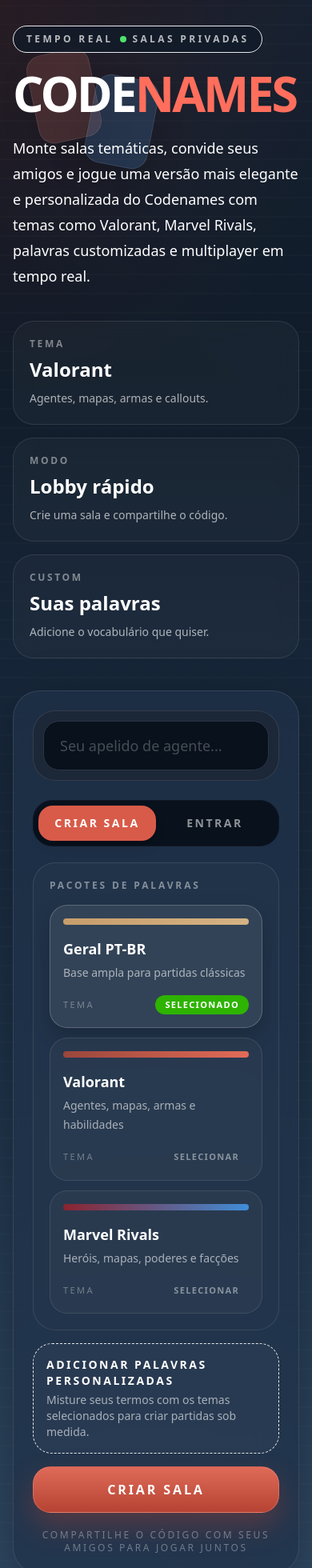
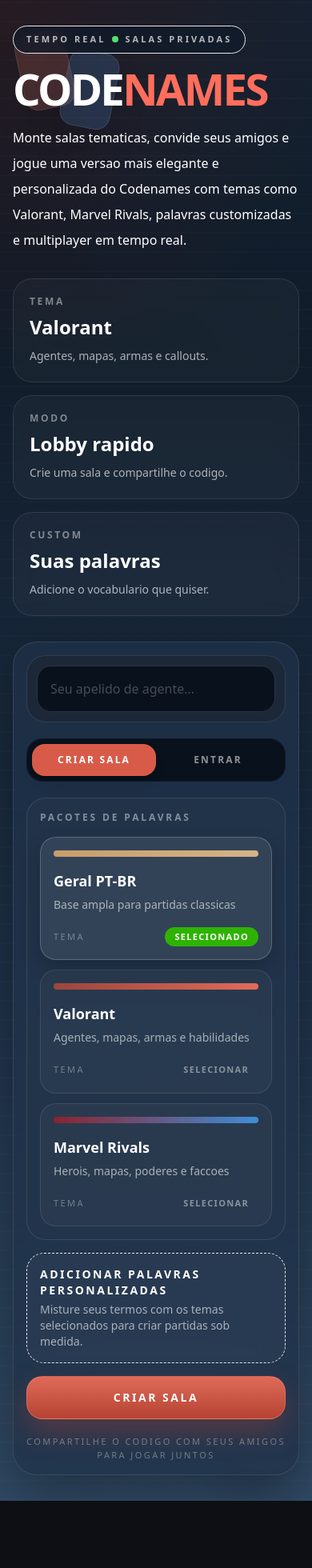
Before and after one commit to cristianolimapsd-stack/codename, a Next.js app: page / in a window 390 px wide. Shown: the top 1960 px of the page at 80% size. After the commit the page ends 1876 px from the top, so only its background shows below. Built offline with nearby package versions, Linux system fonts and the light colour scheme; no server answers.

Commit message:
Update page.tsx

```diff
--- a/app/page.tsx
+++ b/app/page.tsx
@@ -96,7 +96,7 @@
 
   const handleJoin = async () => {
     if (!name.trim()) return setError('Digite seu nome!')
-    if (!joinCode.trim()) return setError('Digite o código da sala!')
+    if (!joinCode.trim()) return setError('Digite o codigo da sala!')
 
     setLoading(true)
     setError('')
@@ -110,7 +110,7 @@
         .eq('id', roomId)
         .single()
 
-      if (roomErr || !data) throw new Error('Sala não encontrada!')
+      if (roomErr || !data) throw new Error('Sala nao encontrada!')
 
       const playerId = crypto.randomUUID()
       localStorage.setItem(`codenames_player_${roomId}`, JSON.stringify({ id: playerId, name }))
@@ -137,32 +137,32 @@
       <div className="absolute inset-0 bg-[repeating-linear-gradient(0deg,rgba(255,255,255,0.04)_0,rgba(255,255,255,0.04)_2px,transparent_2px,transparent_24px)] opacity-40" />
       <div className="absolute inset-0 bg-[radial-gradient(circle_at_top_left,rgba(232,83,74,0.12),transparent_24%),radial-gradient(circle_at_top_right,rgba(74,144,217,0.12),transparent_24%),radial-gradient(circle_at_bottom_center,rgba(255,255,255,0.04),transparent_35%)]" />
 
-      <div className="absolute left-10 top-16 h-28 w-20 rotate-[-12deg] rounded-[20px] border border-white/10 bg-[#cf6d59]/20 shadow-2xl" />
-      <div className="absolute left-28 top-24 h-28 w-20 rotate-[11deg] rounded-[20px] border border-white/10 bg-[#4b90d8]/20 shadow-2xl" />
-      <div className="absolute bottom-16 right-20 h-28 w-20 rotate-[10deg] rounded-[20px] border border-white/10 bg-[#c8c09a]/18 shadow-2xl" />
+      <div className="absolute left-6 top-10 h-24 w-16 rotate-[-12deg] rounded-[18px] border border-white/10 bg-[#cf6d59]/20 shadow-2xl sm:left-10 sm:top-16 sm:h-28 sm:w-20" />
+      <div className="absolute left-20 top-16 h-24 w-16 rotate-[11deg] rounded-[18px] border border-white/10 bg-[#4b90d8]/20 shadow-2xl sm:left-28 sm:top-24 sm:h-28 sm:w-20" />
+      <div className="absolute bottom-10 right-8 h-24 w-16 rotate-[10deg] rounded-[18px] border border-white/10 bg-[#c8c09a]/18 shadow-2xl sm:bottom-16 sm:right-20 sm:h-28 sm:w-20" />
 
       <div className="relative mx-auto flex min-h-screen w-full max-w-[1400px] items-center px-4 py-8 sm:px-6 lg:px-8">
-        <div className="grid w-full items-center gap-10 lg:grid-cols-[1.1fr_520px]">
+        <div className="grid w-full items-center gap-8 lg:grid-cols-[1.05fr_520px]">
           <section className="max-w-[680px]">
-            <div className="mb-6 inline-flex items-center gap-2 rounded-full border border-white/12 bg-[#0f1b28]/70 px-4 py-2 text-xs font-black uppercase tracking-[0.28em] text-white/70 backdrop-blur-md">
+            <div className="mb-5 inline-flex items-center gap-2 rounded-full border border-white/12 bg-[#0f1b28]/70 px-4 py-2 text-[11px] font-black uppercase tracking-[0.28em] text-white/70 backdrop-blur-md sm:text-xs">
               Tempo real
               <span className="h-2 w-2 rounded-full bg-[#4fe26d]" />
               Salas privadas
             </div>
 
-            <h1 className="text-[clamp(3.8rem,9vw,7.4rem)] font-black uppercase leading-[0.9] tracking-[-0.05em]">
+            <h1 className="text-[clamp(3rem,14vw,7.4rem)] font-black uppercase leading-[0.9] tracking-[-0.05em]">
               <span className="text-white">Code</span>
               <span className="text-[#ff6e5c]">Names</span>
             </h1>
 
-            <p className="mt-6 max-w-[52ch] text-lg leading-8 text-white">
-              Monte salas temáticas, convide seus amigos e jogue uma versão mais elegante e
+            <p className="mt-5 max-w-[52ch] text-base leading-8 text-white sm:text-lg">
+              Monte salas tematicas, convide seus amigos e jogue uma versao mais elegante e
               personalizada do Codenames com temas como Valorant, Marvel Rivals, palavras
               customizadas e multiplayer em tempo real.
             </p>
 
-            <div className="mt-10 grid gap-4 sm:grid-cols-3">
-              <div className="rounded-[26px] border border-white/10 bg-white/[0.03] p-5 backdrop-blur-md">
+            <div className="mt-8 grid gap-4 sm:grid-cols-3">
+              <div className="rounded-[24px] border border-white/10 bg-white/[0.03] p-5 backdrop-blur-md">
                 <p className="text-xs font-black uppercase tracking-[0.22em] text-white/45">Tema</p>
                 <p className="mt-2 text-2xl font-black">Valorant</p>
                 <p className="mt-2 text-sm leading-6 text-white/65">
@@ -170,39 +170,39 @@
                 </p>
               </div>
 
-              <div className="rounded-[26px] border border-white/10 bg-white/[0.03] p-5 backdrop-blur-md">
+              <div className="rounded-[24px] border border-white/10 bg-white/[0.03] p-5 backdrop-blur-md">
                 <p className="text-xs font-black uppercase tracking-[0.22em] text-white/45">Modo</p>
-                <p className="mt-2 text-2xl font-black">Lobby rápido</p>
+                <p className="mt-2 text-2xl font-black">Lobby rapido</p>
                 <p className="mt-2 text-sm leading-6 text-white/65">
-                  Crie uma sala e compartilhe o código.
+                  Crie uma sala e compartilhe o codigo.
                 </p>
               </div>
 
-              <div className="rounded-[26px] border border-white/10 bg-white/[0.03] p-5 backdrop-blur-md">
+              <div className="rounded-[24px] border border-white/10 bg-white/[0.03] p-5 backdrop-blur-md">
                 <p className="text-xs font-black uppercase tracking-[0.22em] text-white/45">Custom</p>
                 <p className="mt-2 text-2xl font-black">Suas palavras</p>
                 <p className="mt-2 text-sm leading-6 text-white/65">
-                  Adicione o vocabulário que quiser.
+                  Adicione o vocabulario que quiser.
                 </p>
               </div>
             </div>
           </section>
 
-          <section className="rounded-[34px] border border-white/10 bg-[rgba(31,49,72,0.78)] p-6 shadow-[0_25px_70px_rgba(0,0,0,0.35)] backdrop-blur-xl">
-            <div className="mb-6 rounded-[28px] border border-white/10 bg-[#1c2738] p-3">
+          <section className="rounded-[30px] border border-white/10 bg-[rgba(31,49,72,0.78)] p-4 shadow-[0_25px_70px_rgba(0,0,0,0.35)] backdrop-blur-xl sm:p-6">
+            <div className="mb-5 rounded-[24px] border border-white/10 bg-[#1c2738] p-3">
               <input
                 value={name}
                 onChange={(e) => setName(e.target.value)}
                 placeholder="Seu apelido de agente..."
-                className="w-full rounded-[20px] border border-[#2a3444] bg-[#08111c] px-5 py-4 text-lg text-white outline-none transition placeholder:text-white/25 focus:border-white/30"
+                className="w-full rounded-[18px] border border-[#2a3444] bg-[#08111c] px-4 py-4 text-base text-white outline-none transition placeholder:text-white/25 focus:border-white/30 sm:px-5 sm:text-lg"
               />
             </div>
 
-            <div className="mb-5 flex rounded-[24px] border border-[#101826] bg-[#08111c] p-1.5">
+            <div className="mb-5 flex rounded-[20px] border border-[#101826] bg-[#08111c] p-1.5">
               <button
                 onClick={() => setTab('create')}
                 className={cn(
-                  'flex-1 rounded-[18px] px-4 py-3 text-sm font-black uppercase tracking-[0.18em] transition',
+                  'flex-1 rounded-[16px] px-4 py-3 text-xs font-black uppercase tracking-[0.18em] transition sm:text-sm',
                   tab === 'create' ? 'bg-[#d85b49] text-white shadow-lg' : 'text-white/55 hover:text-white'
                 )}
               >
@@ -211,7 +211,7 @@
               <button
                 onClick={() => setTab('join')}
                 className={cn(
-                  'flex-1 rounded-[18px] px-4 py-3 text-sm font-black uppercase tracking-[0.18em] transition',
+                  'flex-1 rounded-[16px] px-4 py-3 text-xs font-black uppercase tracking-[0.18em] transition sm:text-sm',
                   tab === 'join' ? 'bg-[#3f8ed8] text-white shadow-lg' : 'text-white/55 hover:text-white'
                 )}
               >
@@ -221,7 +221,7 @@
 
             {tab === 'create' && (
               <div className="space-y-4">
-                <div className="rounded-[28px] border border-white/10 bg-[#23364b]/75 p-5">
+                <div className="rounded-[24px] border border-white/10 bg-[#23364b]/75 p-4 sm:p-5">
                   <p className="mb-4 text-xs font-black uppercase tracking-[0.24em] text-white/45">
                     Pacotes de palavras
                   </p>
@@ -231,7 +231,7 @@
                       {
                         id: 'geral',
                         label: 'Geral PT-BR',
-                        desc: 'Base ampla para partidas clássicas',
+                        desc: 'Base ampla para partidas classicas',
                         accent: 'from-[#c89d6b] to-[#d5b384]',
                       },
                       {
@@ -243,7 +243,7 @@
                       {
                         id: 'marvel-rivals',
                         label: 'Marvel Rivals',
-                        desc: 'Heróis, mapas, poderes e facções',
+                        desc: 'Herois, mapas, poderes e faccoes',
                         accent: 'from-[#8c2330] to-[#3f8ed8]',
                       },
                     ].map((theme) => {
@@ -254,7 +254,7 @@
                           key={theme.id}
                           onClick={() => toggleTheme(theme.id)}
                           className={cn(
-                            'rounded-[22px] border p-4 text-left transition',
+                            'rounded-[20px] border p-4 text-left transition',
                             selected
                               ? 'border-white/20 bg-white/[0.08] shadow-[0_10px_24px_rgba(0,0,0,0.18)]'
                               : 'border-white/10 bg-white/[0.03] hover:bg-white/[0.06]'
@@ -264,7 +264,7 @@
                           <p className="text-lg font-black">{theme.label}</p>
                           <p className="mt-1 text-sm leading-6 text-white/60">{theme.desc}</p>
 
-                          <div className="mt-4 flex items-center justify-between">
+                          <div className="mt-4 flex items-center justify-between gap-3">
                             <span className="text-[11px] uppercase tracking-[0.22em] text-white/35">
                               Tema
                             </span>
@@ -286,7 +286,7 @@
                 <button
                   onClick={() => setShowCustom(!showCustom)}
                   className={cn(
-                    'w-full rounded-[24px] border border-dashed p-4 text-left transition',
+                    'w-full rounded-[22px] border border-dashed p-4 text-left transition',
                     showCustom
                       ? 'border-[#ff8f77]/45 bg-[#d85b49]/10'
                       : 'border-white/12 bg-white/[0.03] hover:bg-white/[0.06]'
@@ -306,14 +306,14 @@
                     onChange={(e) => setCustomWords(e.target.value)}
                     placeholder="Raze, Ascent, Spike, Iron Man, Hulk..."
                     rows={4}
-                    className="w-full resize-none rounded-[24px] border border-white/10 bg-[#08111c] px-5 py-4 text-white outline-none placeholder:text-white/25 focus:border-white/30"
+                    className="w-full resize-none rounded-[22px] border border-white/10 bg-[#08111c] px-5 py-4 text-white outline-none placeholder:text-white/25 focus:border-white/30"
                   />
                 )}
 
                 <button
                   onClick={handleCreate}
                   disabled={loading}
-                  className="w-full rounded-[22px] border border-[#ff9d90]/35 bg-gradient-to-b from-[#df6a58] to-[#b64333] px-5 py-4 text-base font-black uppercase tracking-[0.18em] text-white shadow-[0_16px_35px_rgba(182,67,51,0.35)] transition hover:brightness-110 disabled:opacity-50"
+                  className="w-full rounded-[20px] border border-[#ff9d90]/35 bg-gradient-to-b from-[#df6a58] to-[#b64333] px-5 py-4 text-sm font-black uppercase tracking-[0.18em] text-white shadow-[0_16px_35px_rgba(182,67,51,0.35)] transition hover:brightness-110 disabled:opacity-50 sm:text-base"
                 >
                   {loading ? 'Criando sala...' : 'Criar sala'}
                 </button>
@@ -322,37 +322,37 @@
 
             {tab === 'join' && (
               <div className="space-y-4">
-                <div className="rounded-[28px] border border-white/10 bg-[#23364b]/75 p-5">
+                <div className="rounded-[24px] border border-white/10 bg-[#23364b]/75 p-4 sm:p-5">
                   <p className="mb-4 text-xs font-black uppercase tracking-[0.24em] text-white/45">
-                    Código da sala
+                    Codigo da sala
                   </p>
                   <input
                     value={joinCode}
                     onChange={(e) => setJoinCode(e.target.value)}
                     onKeyDown={(e) => e.key === 'Enter' && handleJoin()}
                     placeholder="ex: cobra-tigre"
-                    className="w-full rounded-[22px] border border-white/10 bg-black/20 px-5 py-4 text-xl text-white outline-none placeholder:text-white/25 focus:border-white/30"
+                    className="w-full rounded-[20px] border border-white/10 bg-black/20 px-5 py-4 text-lg text-white outline-none placeholder:text-white/25 focus:border-white/30 sm:text-xl"
                   />
                 </div>
 
                 <button
                   onClick={handleJoin}
                   disabled={loading}
-                  className="w-full rounded-[22px] border border-[#7ebfff]/35 bg-gradient-to-b from-[#4e9ae0] to-[#2d78bf] px-5 py-4 text-base font-black uppercase tracking-[0.18em] text-white shadow-[0_16px_35px_rgba(45,120,191,0.35)] transition hover:brightness-110 disabled:opacity-50"
+                  className="w-full rounded-[20px] border border-[#7ebfff]/35 bg-gradient-to-b from-[#4e9ae0] to-[#2d78bf] px-5 py-4 text-sm font-black uppercase tracking-[0.18em] text-white shadow-[0_16px_35px_rgba(45,120,191,0.35)] transition hover:brightness-110 disabled:opacity-50 sm:text-base"
                 >
                   {loading ? 'Entrando...' : 'Entrar na sala'}
                 </button>
               </div>
             )}
 
-            {error && (
-              <div className="mt-4 rounded-[20px] border border-[#d85b49]/30 bg-[#d85b49]/10 px-4 py-3 text-sm font-bold text-[#ffac9f]">
+            {error ? (
+              <div className="mt-4 rounded-[18px] border border-[#d85b49]/30 bg-[#d85b49]/10 px-4 py-3 text-sm font-bold text-[#ffac9f]">
                 {error}
               </div>
-            )}
+            ) : null}
 
-            <p className="mt-5 text-center text-xs uppercase tracking-[0.22em] text-white/35">
-              Compartilhe o código com seus amigos para jogar juntos
+            <p className="mt-5 text-center text-[11px] uppercase tracking-[0.22em] text-white/35 sm:text-xs">
+              Compartilhe o codigo com seus amigos para jogar juntos
             </p>
           </section>
         </div>
```
